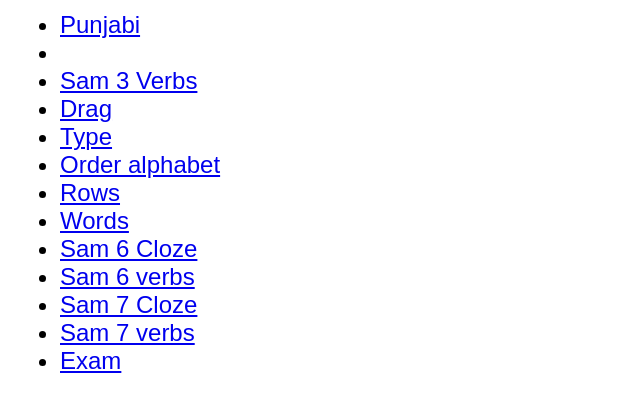
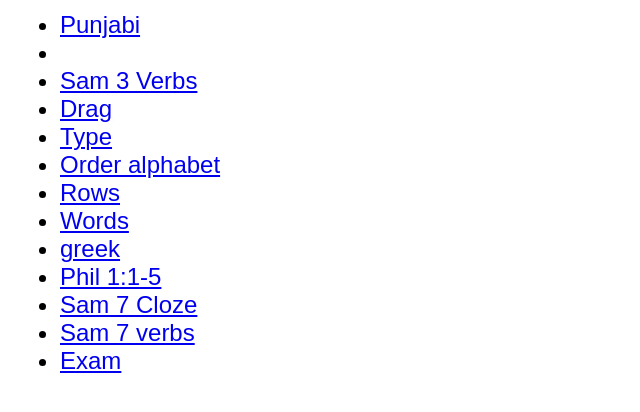
Before and after one commit to machawt/Punjabiletters, a plain HTML site: page index.html in a window 1280 px wide. Shown: the part 108-520 px from the top of the page, without its empty margins (0-640 px from the left). Drawn offline with Linux system fonts and the light colour scheme.

Commit message:
Update index.html

```diff
--- a/index.html
+++ b/index.html
@@ -22,8 +22,8 @@
 <li><a href="order.html">Order alphabet</a></li>
 <li><a href="rows.html">Rows</a></li>
 <li><a href="words.html">Words</a></li>
-<li><a href="cloze6.html">Sam 6 Cloze</a></li>
-<li><a href="verbs6.html">Sam 6 verbs</a></li>
+<li><a href="greek.html">greek</a></li>
+<li><a href="phil.html">Phil 1:1-5</a></li>
 <li><a href="cloze7.html">Sam 7 Cloze</a></li>
 <li><a href="verbs7.html">Sam 7 verbs</a></li>
 	<li><a href="Exam.html">Exam</a></li>
```
